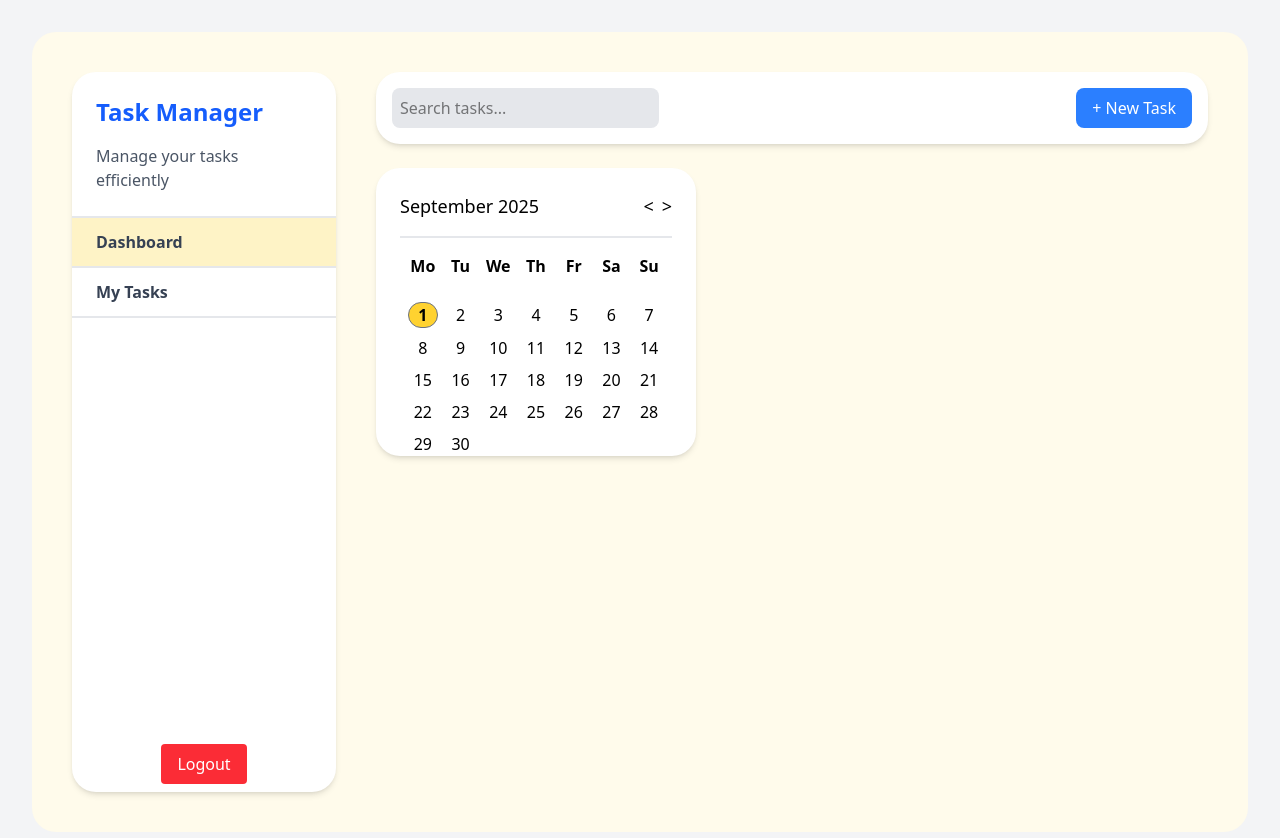
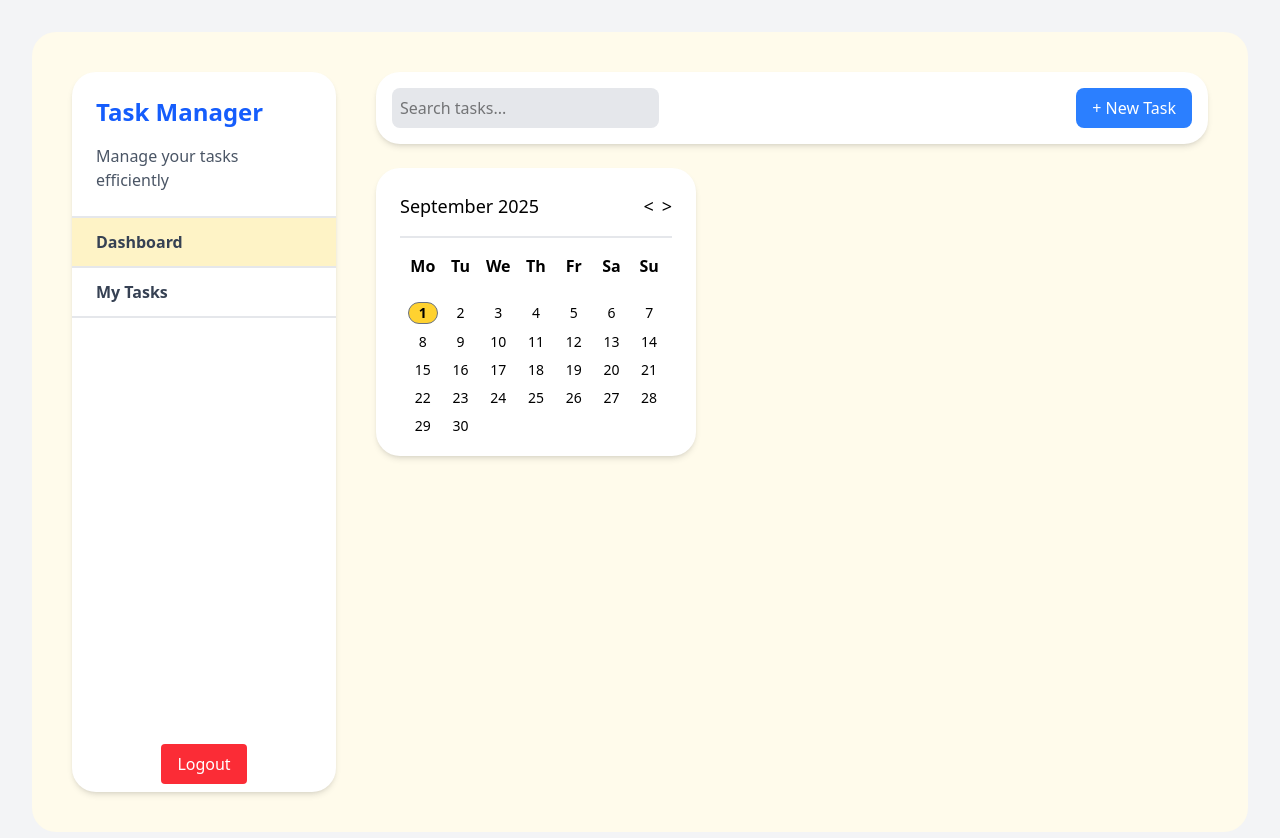
Before and after one commit to Safdari10/task-manager, a Next.js app in the folder frontend/: page /dashboard in a window 1280 px wide. Shown: the top 838 px of the page. Built offline with nearby package versions, Linux system fonts and the light colour scheme.

Commit message:
Adds text size adjustment to day display in MonthView

```diff
--- a/frontend/src/app/dashboard/components/MonthView.tsx
+++ b/frontend/src/app/dashboard/components/MonthView.tsx
@@ -22,7 +22,7 @@ const MonthView = ({ currentMonth, currentYear }: MonthViewProps) => {
       {totalDays.map((_, index) => (
         <div
           key={index}
-          className={`text-center ${
+          className={`text-center text-sm ${
             currentDate === index + 1
               ? "w-full font-bold bg-amber-300 rounded-full border border-gray-500"
               : ""
```
